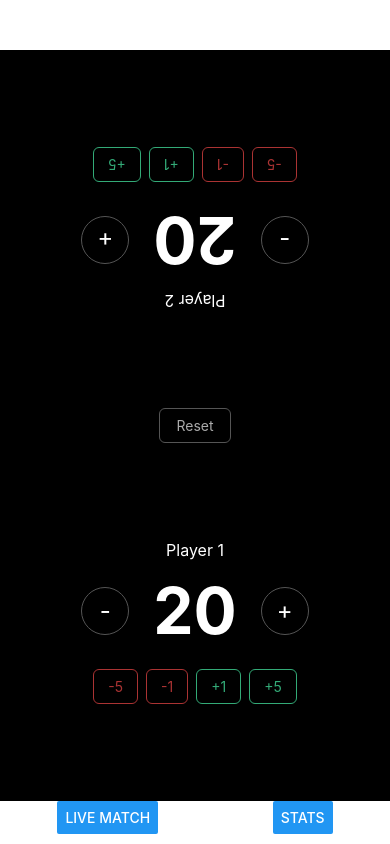
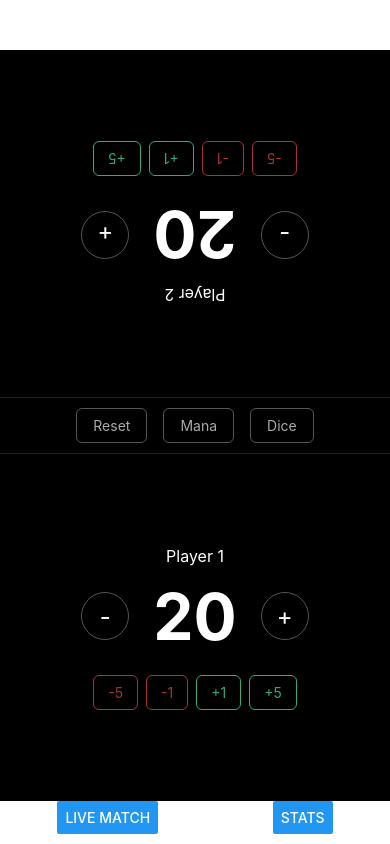
Before and after one commit to larabc/my-tracker, a React Native app in the folder frontend/: screen / in a window 390 px wide. Built offline with nearby package versions, Linux system fonts and the light colour scheme.

Commit message:
Add mana pool and dice to the live match screen
Mana pool: per-player counters for the 6 colors, shown/hidden with a
"Mana" toggle button. Dice: "Dice" toggle reveals D6/D20/Coin buttons
that roll and show the result. Reset now also clears mana and dice.

```diff
--- a/frontend/LifeCounter.js
+++ b/frontend/LifeCounter.js
@@ -3,8 +3,45 @@ import { StyleSheet, Text, TouchableOpacity, View } from 'react-native';
 
 const STARTING_LIFE = 20;
 const QUICK_CHANGES = [-5, -1, 1, 5];
+const EMPTY_MANA = { C: 0, G: 0, R: 0, B: 0, U: 0, W: 0 };
+const DICE_OPTIONS = [
+  { key: 'd6', label: 'D6', roll: () => String(Math.floor(Math.random() * 6) + 1) },
+  { key: 'd20', label: 'D20', roll: () => String(Math.floor(Math.random() * 20) + 1) },
+  { key: 'coin', label: 'Coin', roll: () => (Math.random() < 0.5 ? 'Heads' : 'Tails') },
+];
+const MANA_COLORS = [
+  { key: 'C', label: '◇', bg: '#3a3f4b' },
+  { key: 'G', label: 'G', bg: '#2f6b3a' },
+  { key: 'R', label: 'R', bg: '#a33' },
+  { key: 'B', label: 'B', bg: '#222' },
+  { key: 'U', label: 'U', bg: '#245a8f' },
+  { key: 'W', label: 'W', bg: '#e8e4d0', textColor: '#000' },
+];
 
-function PlayerLife({ name, life, setLife, flipped }) {
+function ManaPool({ mana, onChange }) {
+  return (
+    <View style={styles.manaRow}>
+      {MANA_COLORS.map((color) => (
+        <View key={color.key} style={styles.manaColumn}>
+          <TouchableOpacity onPress={() => onChange(color.key, 1)}>
+            <Text style={styles.manaArrow}>+</Text>
+          </TouchableOpacity>
+          <View style={[styles.manaCircle, { backgroundColor: color.bg }]}>
+            <Text style={[styles.manaCircleText, color.textColor && { color: color.textColor }]}>
+              {color.label}
+            </Text>
+          </View>
+          <Text style={styles.manaCount}>{mana[color.key]}</Text>
+          <TouchableOpacity onPress={() => onChange(color.key, -1)}>
+            <Text style={styles.manaArrow}>-</Text>
+          </TouchableOpacity>
+        </View>
+      ))}
+    </View>
+  );
+}
+
+function PlayerLife({ name, life, setLife, mana, onManaChange, manaVisible, flipped }) {
   return (
     <View style={[styles.player, flipped && styles.flipped]}>
       <Text style={styles.name}>{name}</Text>
@@ -30,6 +67,7 @@ function PlayerLife({ name, life, setLife, flipped }) {
           </TouchableOpacity>
         ))}
       </View>
+      {manaVisible && <ManaPool mana={mana} onChange={onManaChange} />}
     </View>
   );
 }
@@ -37,21 +75,77 @@ function PlayerLife({ name, life, setLife, flipped }) {
 export default function LifeCounter() {
   const [life1, setLife1] = useState(STARTING_LIFE);
   const [life2, setLife2] = useState(STARTING_LIFE);
+  const [mana1, setMana1] = useState(EMPTY_MANA);
+  const [mana2, setMana2] = useState(EMPTY_MANA);
+  const [manaVisible, setManaVisible] = useState(false);
+  const [diceVisible, setDiceVisible] = useState(false);
+  const [diceResult, setDiceResult] = useState(null);
 
   const reset = () => {
     setLife1(STARTING_LIFE);
     setLife2(STARTING_LIFE);
+    setMana1(EMPTY_MANA);
+    setMana2(EMPTY_MANA);
+    setDiceResult(null);
+  };
+
+  const rollDice = (option) => {
+    setDiceResult(`${option.label}: ${option.roll()}`);
+  };
+
+  const changeMana = (setMana) => (color, delta) => {
+    setMana((prev) => ({ ...prev, [color]: Math.max(0, prev[color] + delta) }));
   };
 
   return (
     <View style={styles.container}>
-      <PlayerLife name="Player 2" life={life2} setLife={setLife2} flipped />
+      <PlayerLife
+        name="Player 2"
+        life={life2}
+        setLife={setLife2}
+        mana={mana2}
+        onManaChange={changeMana(setMana2)}
+        manaVisible={manaVisible}
+        flipped
+      />
 
-      <TouchableOpacity style={styles.resetButton} onPress={reset}>
-        <Text style={styles.resetButtonText}>Reset</Text>
-      </TouchableOpacity>
+      <View style={styles.middleBar}>
+        <TouchableOpacity style={styles.middleButton} onPress={reset}>
+          <Text style={styles.middleButtonText}>Reset</Text>
+        </TouchableOpacity>
+        <TouchableOpacity
+          style={[styles.middleButton, manaVisible && styles.middleButtonActive]}
+          onPress={() => setManaVisible((visible) => !visible)}
+        >
+          <Text style={styles.middleButtonText}>Mana</Text>
+        </TouchableOpacity>
+        <TouchableOpacity
+          style={[styles.middleButton, diceVisible && styles.middleButtonActive]}
+          onPress={() => setDiceVisible((visible) => !visible)}
+        >
+          <Text style={styles.middleButtonText}>Dice</Text>
+        </TouchableOpacity>
+      </View>
 
-      <PlayerLife name="Player 1" life={life1} setLife={setLife1} />
+      {diceVisible && (
+        <View style={styles.diceRow}>
+          {DICE_OPTIONS.map((option) => (
+            <TouchableOpacity key={option.key} style={styles.diceButton} onPress={() => rollDice(option)}>
+              <Text style={styles.diceButtonText}>{option.label}</Text>
+            </TouchableOpacity>
+          ))}
+          {diceResult && <Text style={styles.diceResult}>{diceResult}</Text>}
+        </View>
+      )}
+
+      <PlayerLife
+        name="Player 1"
+        life={life1}
+        setLife={setLife1}
+        mana={mana1}
+        onManaChange={changeMana(setMana1)}
+        manaVisible={manaVisible}
+      />
     </View>
   );
 }
@@ -122,15 +216,80 @@ const styles = StyleSheet.create({
   quickButtonTextDown: {
     color: '#a33',
   },
-  resetButton: {
-    alignSelf: 'center',
+  manaRow: {
+    flexDirection: 'row',
+    marginTop: 20,
+  },
+  manaColumn: {
+    alignItems: 'center',
+    marginHorizontal: 6,
+  },
+  manaCircle: {
+    width: 36,
+    height: 36,
+    borderRadius: 18,
+    alignItems: 'center',
+    justifyContent: 'center',
+    marginVertical: 4,
+  },
+  manaCircleText: {
+    color: '#fff',
+    fontWeight: 'bold',
+  },
+  manaCount: {
+    color: '#fff',
+    fontSize: 12,
+    marginBottom: 4,
+  },
+  manaArrow: {
+    color: '#888',
+    fontSize: 16,
+    paddingHorizontal: 8,
+  },
+  middleBar: {
+    flexDirection: 'row',
+    justifyContent: 'center',
+    paddingVertical: 10,
+    borderTopWidth: 1,
+    borderBottomWidth: 1,
+    borderColor: '#222',
+  },
+  middleButton: {
     paddingVertical: 8,
     paddingHorizontal: 16,
     borderWidth: 1,
     borderColor: '#555',
     borderRadius: 6,
+    marginHorizontal: 8,
   },
-  resetButtonText: {
+  middleButtonActive: {
+    borderColor: '#3a7',
+  },
+  middleButtonText: {
     color: '#aaa',
   },
+  diceRow: {
+    flexDirection: 'row',
+    justifyContent: 'center',
+    alignItems: 'center',
+    paddingVertical: 10,
+    borderBottomWidth: 1,
+    borderColor: '#222',
+  },
+  diceButton: {
+    borderWidth: 1,
+    borderColor: '#555',
+    borderRadius: 6,
+    paddingVertical: 6,
+    paddingHorizontal: 12,
+    marginHorizontal: 4,
+  },
+  diceButtonText: {
+    color: '#ccc',
+  },
+  diceResult: {
+    color: '#fff',
+    marginLeft: 12,
+    fontSize: 14,
+  },
 });
```
